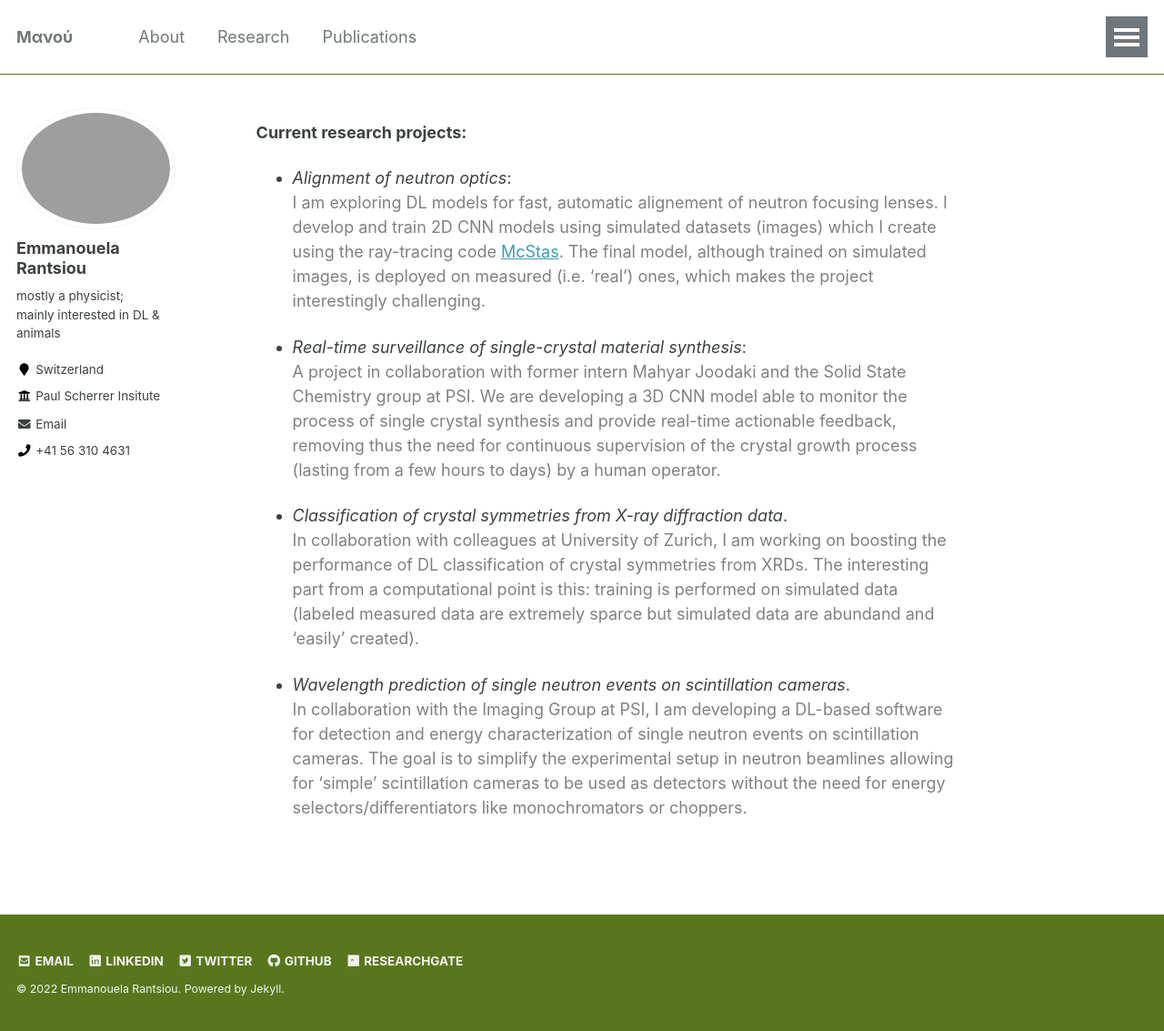
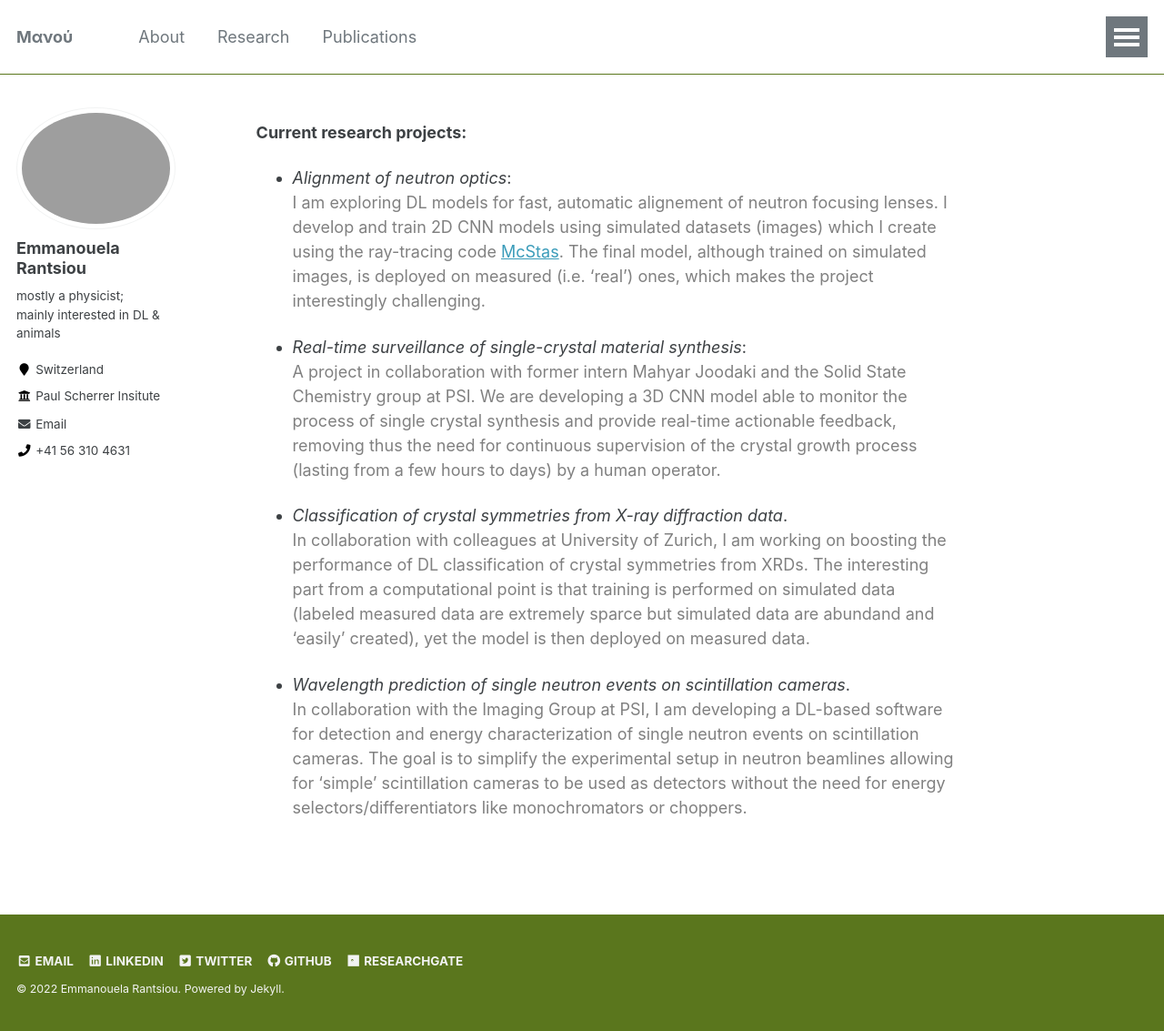
Before and after one commit to emmarant/emmarant.github.io, a Jekyll site: the page built from _pages/research.md, in a window 1280 px wide and 1133 px high. Shown: the whole window at 91% size. Built offline with Jekyll 4.4.1, drawn with Linux system fonts in a browser that asks for light colours.

Commit message:
Update research.md

```diff
--- a/_pages/research.md
+++ b/_pages/research.md
@@ -18,7 +18,7 @@ The final model, although trained on simulated images, is deployed on measured (
 
 - _Classification of crystal symmetries  from X-ray diffraction data_. <br>
 <span style="color:gray">In collaboration with colleagues at University of Zurich, I am working on boosting the performance of DL classification of crystal symmetries  from XRDs.
-The interesting part from a computational point is this:  training is performed on simulated data (labeled measured data are extremely sparce but simulated data are abundand and 'easily' created). </span>
+The interesting part from a computational point is that training is performed on simulated data (labeled measured data are extremely sparce but simulated data are abundand and 'easily' created), yet the model is then deployed on measured data.</span>
 
 
 - _Wavelength prediction of single neutron events on scintillation cameras_.<br>
```
